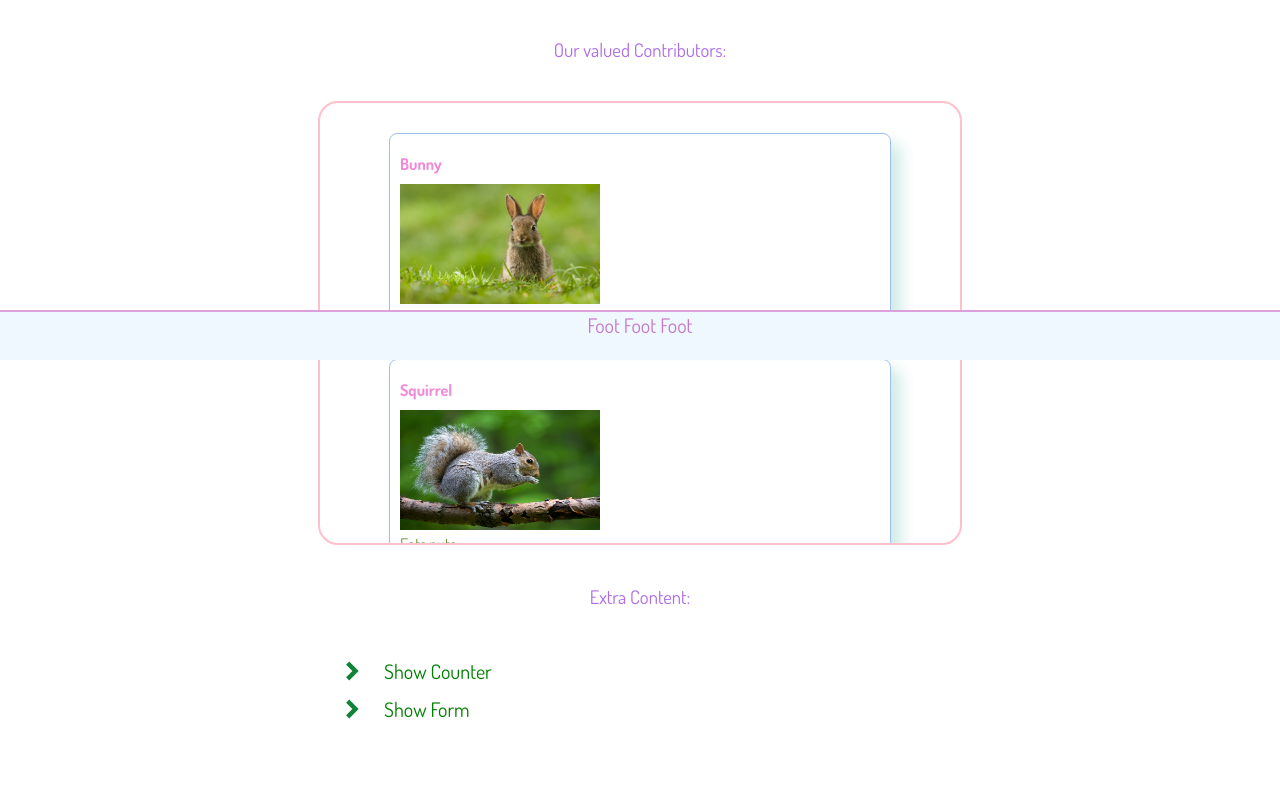
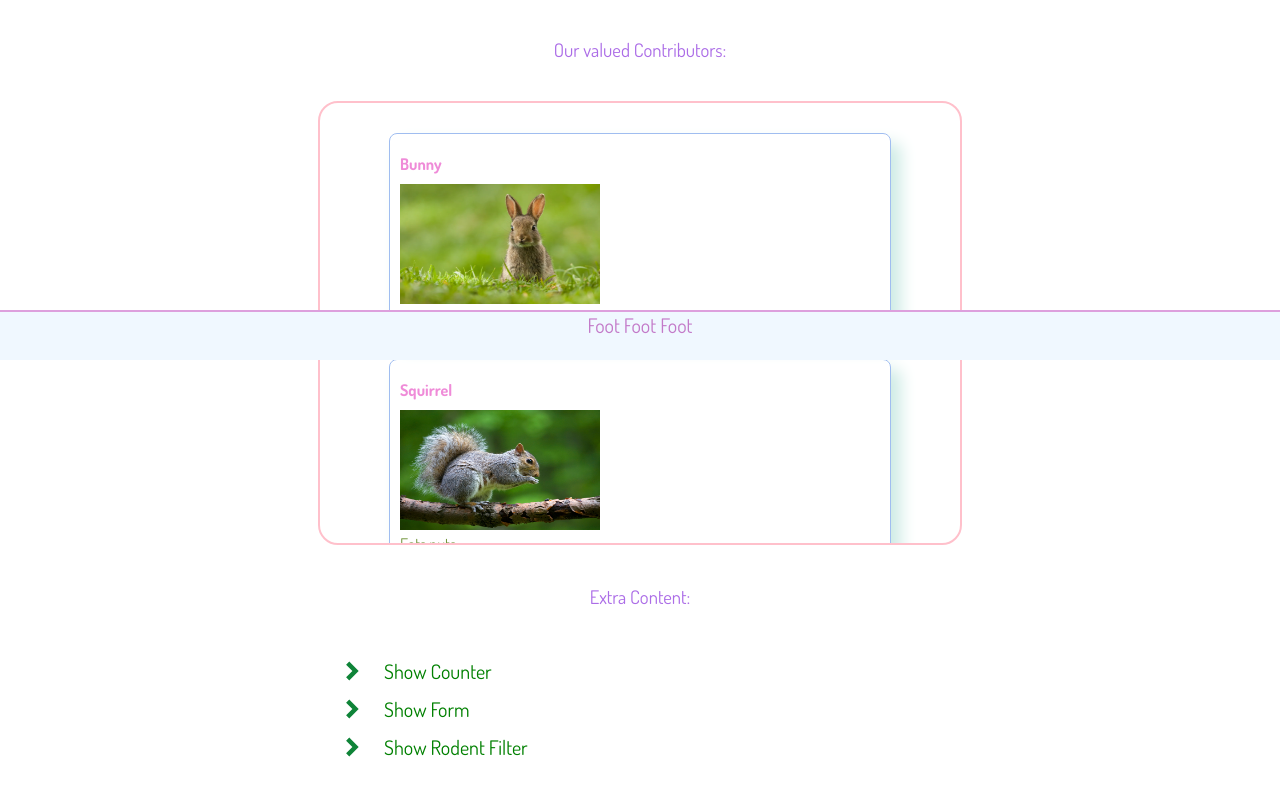
Before and after one commit to Timo-khan/hyf-24-react-module, a Next.js app in the folder week-2/class-work/next-js/js/week-2-class-work-next-js/: page / in a window 1280 px wide. Shown: the part 440-1234 px from the top of the page. Built offline with nearby package versions, Linux system fonts and the light colour scheme.

Commit message:
toggle rodent filter

```diff
--- /dev/null
+++ b/week-2/class-work/next-js/js/week-2-class-work-next-js/app/(components)/parent/Parent.jsx
@@ -0,0 +1,3 @@
+export const Parent = () => {
+  return <div>parent</div>;
+};
--- a/week-2/class-work/next-js/js/week-2-class-work-next-js/app/page.js
+++ b/week-2/class-work/next-js/js/week-2-class-work-next-js/app/page.js
@@ -11,11 +11,13 @@ import { Carrot } from "@/public/svg/Carrot";
 import { ToggleContent } from "./(components)/toggle-content/ToggleContent";
 import { Counter } from "./(components)/counter/Counter";
 import { Form } from "./(components)/form/Form";
+import { Parent } from "./(components)/parent/Parent";
 
 export default function Home() {
   const [panel, setPanel] = useState("");
   const [showCounter, setShowCounter] = useState(false);
   const [showForm, setShowForm] = useState(false);
+  const [showRodentFilter, setShowRodentFilter] = useState(false);
 
   const primaryHandler = () => {
     setPanel("Primary");
@@ -35,6 +37,10 @@ export default function Home() {
 
   const showFormToggleHandler = () => {
     setShowForm(!showForm);
+  };
+
+  const showRodentFilterToggleHandler = () => {
+    setShowRodentFilter(!showRodentFilter);
   };
 
   return (
@@ -99,6 +105,21 @@ export default function Home() {
           <p className={styles.togglePar}>Show Form</p>
         </div>
         <ToggleContent content={<Form />} show={showForm} />
+        <div className={styles.toggleLine}>
+          <Button
+            appearance="icon"
+            action={showRodentFilterToggleHandler}
+            text={
+              <Carrot
+                appearance={
+                  showRodentFilter ? `carrot-svg` : `carrot-svg closed`
+                }
+              />
+            }
+          />
+          <p className={styles.togglePar}>Show Rodent Filter</p>
+        </div>
+        <ToggleContent content={<Parent />} show={showRodentFilter} />
       </div>
     </div>
   );
```
